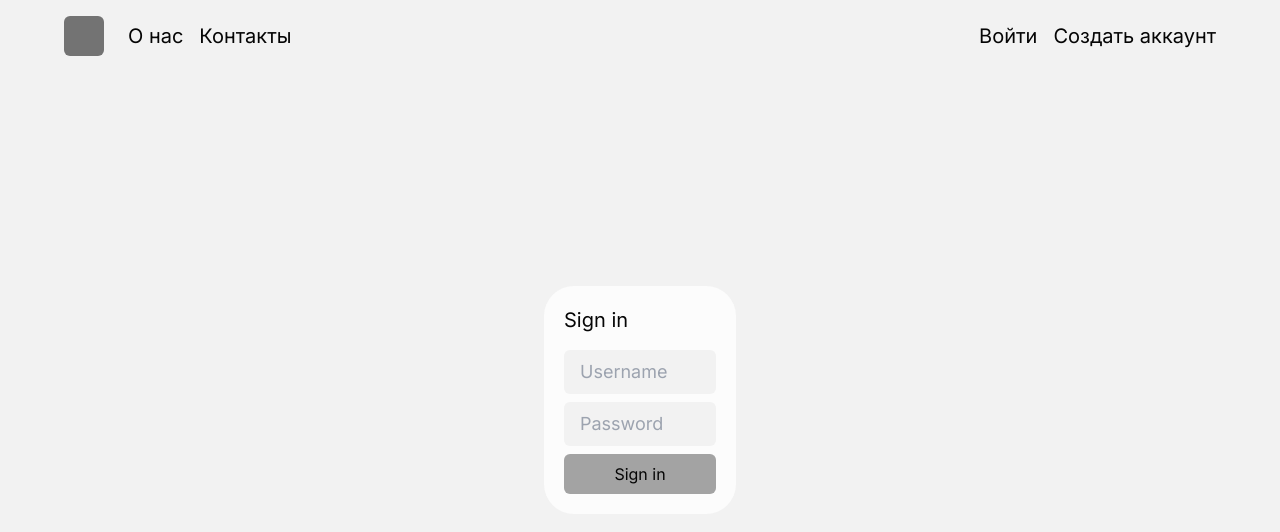
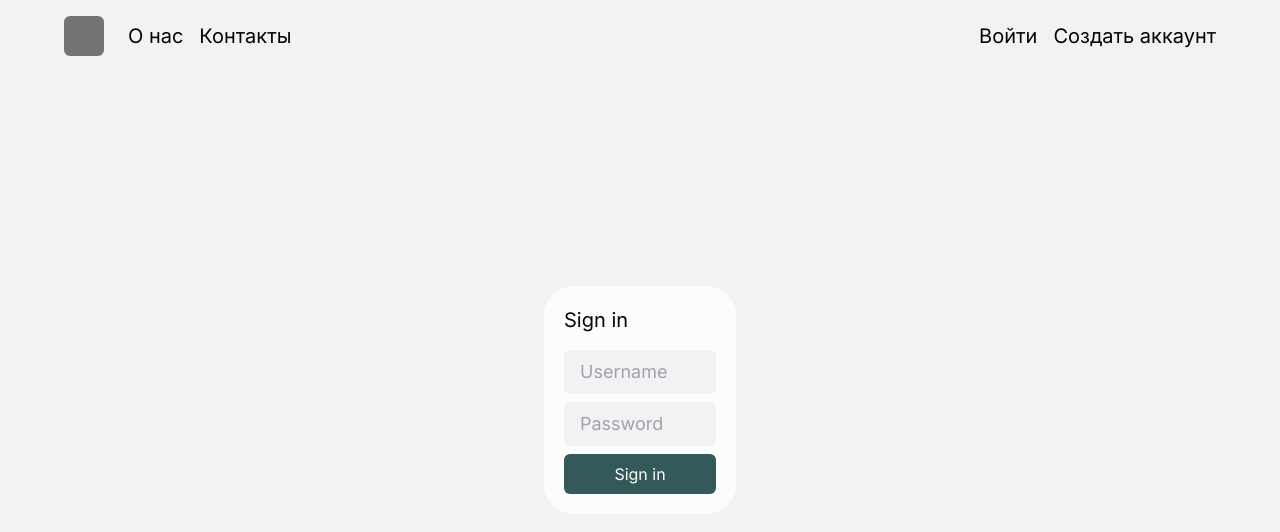
Before and after one commit to mbozhik/historia, a Next.js app: page /sign-in in a window 1280 px wide. Shown: the top 532 px of the page. Built offline with nearby package versions, Linux system fonts and the light colour scheme; no server answers.

Commit message:
init `Button` UI component & use it into `/sign-in` page

```diff
--- a/src/app/(auth)/sign-in/page.tsx
+++ b/src/app/(auth)/sign-in/page.tsx
@@ -5,8 +5,8 @@ import {SubmitHandler, useForm} from 'react-hook-form'
 import {zodResolver} from '@hookform/resolvers/zod'
 import {signIn} from 'next-auth/react'
 
-import {cn} from '@/lib/utils'
 import Input from '#/UI/Input'
+import Button from '#/UI/Button'
 const screenHeight = 'h-svh h-screen'
 
 const schema = z.object({
@@ -50,10 +50,7 @@ export default function SignIn() {
         <Input name="login" register={register} type="text" placeholder="Username" autoComplete="username" error={errors.login} />
         <Input name="password" register={register} type="password" placeholder="Password" autoComplete="current-password" error={errors.password} />
 
-        <button className={cn('py-2 duration-200 rounded-md bg-neutral-400 hover:opacity-85', isSubmitting ? 'bg-neutral-200' : '')} disabled={isSubmitting}>
-          {isSubmitting ? 'Wait..' : 'Sign in'}
-        </button>
-        {errors.root && <span className="text-sm text-center text-red-500">{errors.root.message}</span>}
+        <Button buttonText="Sign in" className="w-full" isSubmitting={isSubmitting} error={errors.root} />
       </form>
     </section>
   )
--- a/src/app/globals.css
+++ b/src/app/globals.css
@@ -11,6 +11,10 @@ mark {
     --background: #f2f2f2;
     --background-alt: #fcfcfc;
     --foreground: #050505;
+
+    --primary: #33595a;
+    --primary-hover: #264142;
+    --secondary: #ceeec3;
 
     --custom-white: #fcfcfc;
     --custom-black: #050505;
--- /dev/null
+++ b/src/components/UI/Button.tsx
@@ -0,0 +1,22 @@
+import {ButtonHTMLAttributes} from 'react'
+import {cn} from '@/lib/utils'
+
+interface SubmitButtonProps extends ButtonHTMLAttributes<HTMLButtonElement> {
+  isSubmitting?: boolean
+  error?: {message?: string}
+  className?: string
+  buttonText: string
+}
+
+function SubmitButton({isSubmitting, error, className, buttonText, ...buttonProps}: SubmitButtonProps) {
+  return (
+    <>
+      <button {...buttonProps} className={cn('w-fit px-4 py-2 text-custom-white rounded-md bg-primary hover:bg-primary-hover duration-300', isSubmitting ? 'bg-neutral-200' : '', className)} disabled={isSubmitting}>
+        {isSubmitting ? 'Wait..' : buttonText}
+      </button>
+      {error && <span className="text-sm text-center text-red-500">{error.message}</span>}
+    </>
+  )
+}
+
+export default SubmitButton
--- a/tailwind.config.ts
+++ b/tailwind.config.ts
@@ -25,6 +25,12 @@ const config = {
         background: 'var(--background)',
         foreground: 'var(--foreground)',
         'background-alt': 'var(--background-alt)',
+
+        primary: {
+          DEFAULT: 'var(--primary)',
+          hover: 'var(--primary-hover)',
+        },
+        secondary: 'var(--secondary)',
 
         custom: {
           white: 'var(--custom-white)',
```
